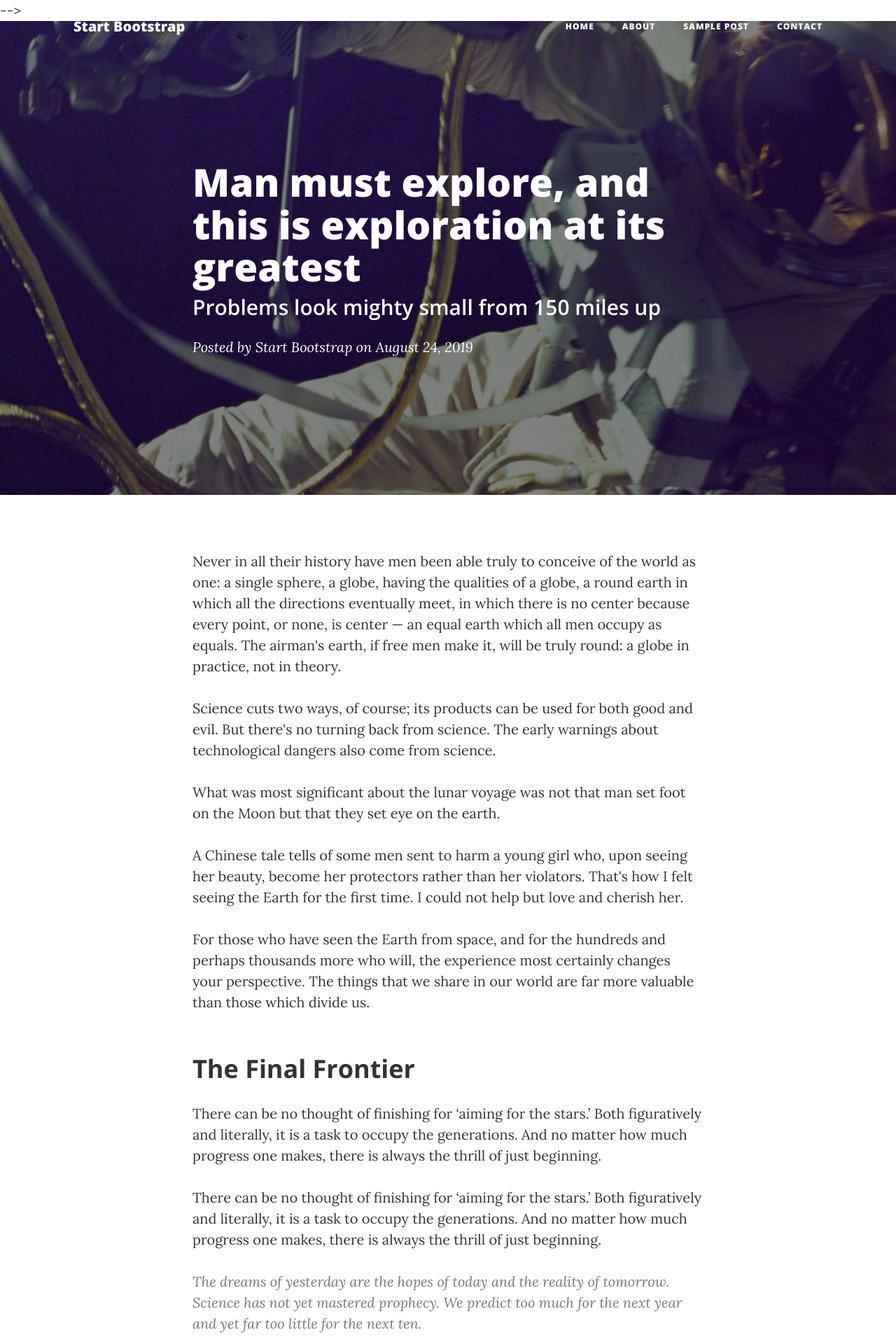
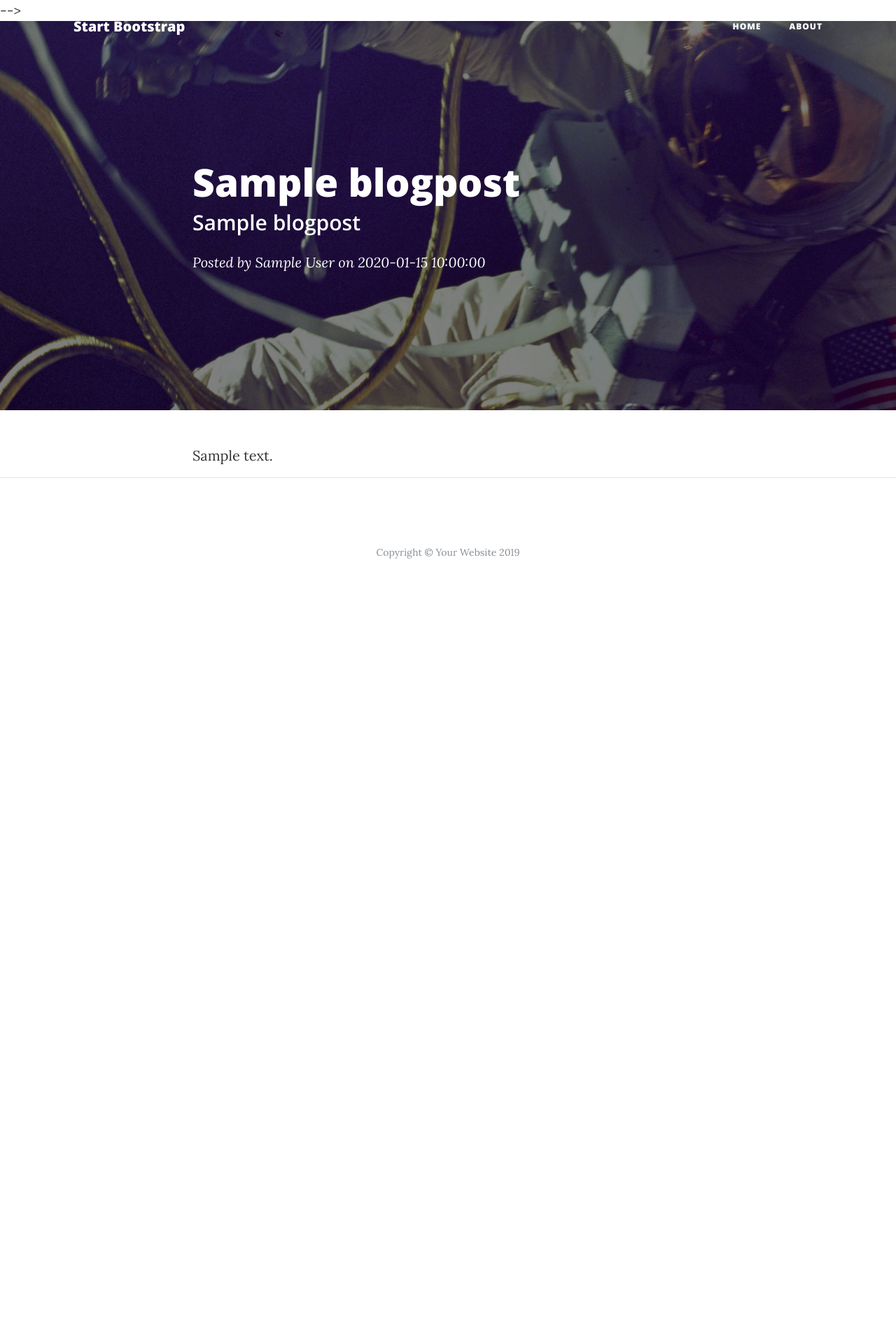
Before and after one commit to obiwankubernetes/flask-blog, a Flask app: template templates/post.html in a window 1280 px wide. Shown: the top 1920 px of the page at 70% size. After the commit the page ends 798 px from the top, so only its background shows below. Run offline with Flask 2, Linux system fonts and the light colour scheme; tables that the repository leaves empty hold one stand-in row (values such as "Sample post"); the template is opened without the code that fills it: values that come from a table or form of the project are taken from there, most other values are stand-ins (such as "Sample title", 1, 10 or a date in 2020); some libraries are stand-ins or nearby versions.

Commit message:
thru 46min

```diff
--- a/app.py
+++ b/app.py
@@ -1,13 +1,33 @@
 # import libraries
-from flask import Flask, render_template
+from flask import Flask, render_template, request, redirect, url_for
 from flask_sqlalchemy import SQLAlchemy
+from datetime import datetime
 
 # configure flask app
 app = Flask(__name__)
 
 # configure SQLite DB
-app.config["SQLALCHEMY_DATABASE_URI"] = "sqlite:///mnt/C:/Users/sampe/OneDrive/Code Projects/blog-flask/blogdb.db"
+app.config['SQLALCHEMY_DATABASE_URI'] = 'sqlite:///blog.db'
 db = SQLAlchemy(app)
+# commands to create sqlite db
+    # create sqlite db  and call sqlite shell -> sqlite3 <name>.db
+    # save db -> .tables
+    # exit sqlite shell -> .exit
+    # check if db created -> ls
+
+# define class for blogpost with a DB model
+class Blogpost(db.Model):
+    id = db.Column(db.Integer, primary_key=True)
+    title = db.Column(db.String(50))
+    subtitle = db.Column(db.String(50))
+    author = db.Column(db.String(20))
+    date_posted = db.Column(db.DateTime)
+    content = db.Column(db.Text)
+# commands to create class with columns in the qlite db
+# get python shell going -> python
+# import db -> from app import db
+# create class in db -> db.create_all()
+# exit python shell -> exit()
 
 # first route for home page and show user template index.html when goes to this url
 @app.route('/')
@@ -20,15 +40,39 @@ def about():
     return render_template('about.html')
 
 # 3rd route
-@app.route('/post')
-def post():
-    return render_template('post.html')
+@app.route('/post/<int:post_id>')
+def post(post_id):
+    post = Blogpost.query.filter_by(id=post_id).one()
+
+    date_posted = post.date_posted.strftime('%B %d, %Y')
+
+    return render_template('post.html', post=post, date_posted=date_posted)
 
 # 4th route
 @app.route('/contact')
 def contact():
     return render_template('contact.html')
 
+# 5th route
+@app.route('/add')
+def add():
+    return render_template('add.html')
+
+# 6th route
+@app.route('/addpost', methods=['POST'])
+def addpost():
+    title = request.form['title']
+    subtitle = request.form['subtitle']
+    author = request.form['author']
+    content = request.form['content']
+
+    post = Blogpost(title=title, subtitle=subtitle, author=author, content=content, date_posted=datetime.now())
+
+    db.session.add(post)
+    db.session.commit()
+
+    return redirect(url_for('index'))
+
 # code to run app
 if __name__ == '__main__':
     app.run(debug=True)
--- a/templates/about.html
+++ b/templates/about.html
@@ -46,12 +46,6 @@
           </li>
           <li class="nav-item">
             <a class="nav-link" href="{{ url_for('about') }}">About</a>
-          </li>
-          <li class="nav-item">
-            <a class="nav-link" href="{{ url_for('post') }}">Sample Post</a>
-          </li>
-          <li class="nav-item">
-            <a class="nav-link" href="{{ url_for('contact') }}">Contact</a>
           </li>
         </ul>
       </div>
--- a/templates/index.html
+++ b/templates/index.html
@@ -46,12 +46,6 @@
           </li>
           <li class="nav-item">
             <a class="nav-link" href="{{ url_for('about') }}">About</a>
-          </li>
-          <li class="nav-item">
-            <a class="nav-link" href="{{ url_for('post') }}">Sample Post</a>
-          </li>
-          <li class="nav-item">
-            <a class="nav-link" href="{{ url_for('contact') }}">Contact</a>
           </li>
         </ul>
       </div>
--- a/templates/post.html
+++ b/templates/post.html
@@ -47,12 +47,6 @@
           <li class="nav-item">
             <a class="nav-link" href="{{ url_for('about') }}">About</a>
           </li>
-          <li class="nav-item">
-            <a class="nav-link" href="{{ url_for('post') }}">Sample Post</a>
-          </li>
-          <li class="nav-item">
-            <a class="nav-link" href="{{ url_for('contact') }}">Contact</a>
-          </li>
         </ul>
       </div>
     </div>
@@ -65,11 +59,11 @@
       <div class="row">
         <div class="col-lg-8 col-md-10 mx-auto">
           <div class="post-heading">
-            <h1>Man must explore, and this is exploration at its greatest</h1>
-            <h2 class="subheading">Problems look mighty small from 150 miles up</h2>
+            <h1>{{ post.title }}</h1>
+            <h2 class="subheading">{{ post.subtitle }}</h2>
             <span class="meta">Posted by
-              <a href="#">Start Bootstrap</a>
-              on August 24, 2019</span>
+              {{ post.author }}
+              on {{ date_posted }}</span>
           </div>
         </div>
       </div>
@@ -81,42 +75,7 @@
     <div class="container">
       <div class="row">
         <div class="col-lg-8 col-md-10 mx-auto">
-          <p>Never in all their history have men been able truly to conceive of the world as one: a single sphere, a globe, having the qualities of a globe, a round earth in which all the directions eventually meet, in which there is no center because every point, or none, is center — an equal earth which all men occupy as equals. The airman's earth, if free men make it, will be truly round: a globe in practice, not in theory.</p>
-
-          <p>Science cuts two ways, of course; its products can be used for both good and evil. But there's no turning back from science. The early warnings about technological dangers also come from science.</p>
-
-          <p>What was most significant about the lunar voyage was not that man set foot on the Moon but that they set eye on the earth.</p>
-
-          <p>A Chinese tale tells of some men sent to harm a young girl who, upon seeing her beauty, become her protectors rather than her violators. That's how I felt seeing the Earth for the first time. I could not help but love and cherish her.</p>
-
-          <p>For those who have seen the Earth from space, and for the hundreds and perhaps thousands more who will, the experience most certainly changes your perspective. The things that we share in our world are far more valuable than those which divide us.</p>
-
-          <h2 class="section-heading">The Final Frontier</h2>
-
-          <p>There can be no thought of finishing for ‘aiming for the stars.’ Both figuratively and literally, it is a task to occupy the generations. And no matter how much progress one makes, there is always the thrill of just beginning.</p>
-
-          <p>There can be no thought of finishing for ‘aiming for the stars.’ Both figuratively and literally, it is a task to occupy the generations. And no matter how much progress one makes, there is always the thrill of just beginning.</p>
-
-          <blockquote class="blockquote">The dreams of yesterday are the hopes of today and the reality of tomorrow. Science has not yet mastered prophecy. We predict too much for the next year and yet far too little for the next ten.</blockquote>
-
-          <p>Spaceflights cannot be stopped. This is not the work of any one man or even a group of men. It is a historical process which mankind is carrying out in accordance with the natural laws of human development.</p>
-
-          <h2 class="section-heading">Reaching for the Stars</h2>
-
-          <p>As we got further and further away, it [the Earth] diminished in size. Finally it shrank to the size of a marble, the most beautiful you can imagine. That beautiful, warm, living object looked so fragile, so delicate, that if you touched it with a finger it would crumble and fall apart. Seeing this has to change a man.</p>
-
-          <a href="#">
-            <img class="img-fluid" src="img/post-sample-image.jpg" alt="">
-          </a>
-          <span class="caption text-muted">To go places and do things that have never been done before – that’s what living is all about.</span>
-
-          <p>Space, the final frontier. These are the voyages of the Starship Enterprise. Its five-year mission: to explore strange new worlds, to seek out new life and new civilizations, to boldly go where no man has gone before.</p>
-
-          <p>As I stand out here in the wonders of the unknown at Hadley, I sort of realize there’s a fundamental truth to our nature, Man must explore, and this is exploration at its greatest.</p>
-
-          <p>Placeholder text by
-            <a href="http://spaceipsum.com/">Space Ipsum</a>. Photographs by
-            <a href="https://www.flickr.com/photos/nasacommons/">NASA on The Commons</a>.</p>
+          {{ post.content|safe }}
         </div>
       </div>
     </div>
```
Also changed, not shown: templates/add.html (renamed from templates/contact.html, +12 -21 lines), blog.db (added), blogdb.db (deleted), static/contact-bg.jpg (deleted).
